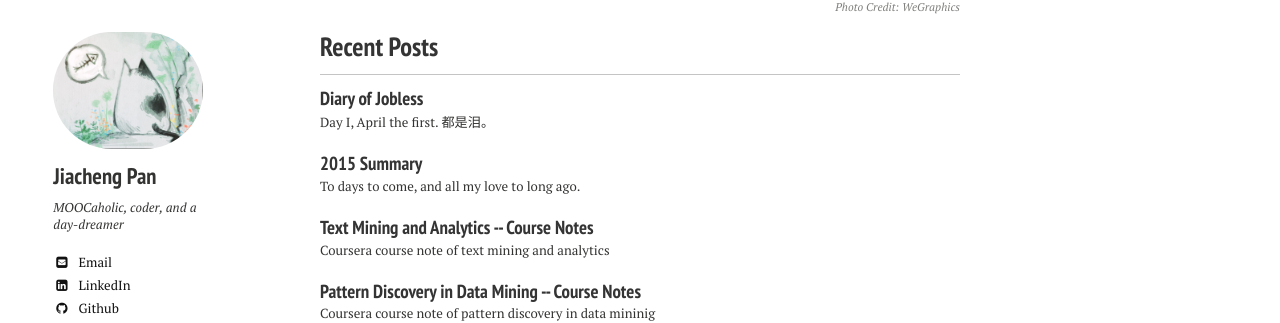
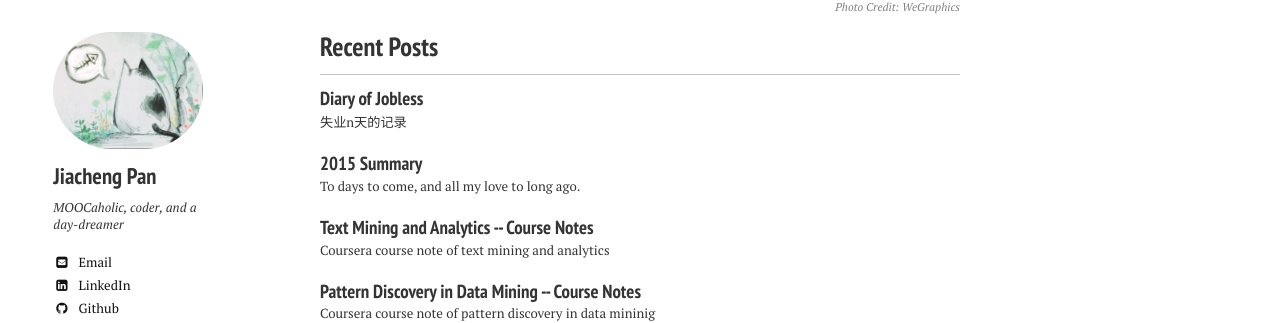
Before and after one commit to jiachengpan/jiachengpan.github.io, a Jekyll site: the page built from index.md, in a window 1280 px wide. Shown: the part 426-749 px from the top of the page. Built offline with Jekyll 4.4.1, drawn with Linux system fonts in a browser that asks for light colours.

Commit message:
add excerpt

```diff
--- a/_posts/2016-04-01-diary-of-jobless.markdown
+++ b/_posts/2016-04-01-diary-of-jobless.markdown
@@ -3,8 +3,8 @@ layout: post
 title: Diary of Jobless
 modified:
 categories:
-excerpt:
-tags: []
+excerpt: 失业n天的记录
+tags: [diary]
 image:
   feature:
 date: 2016-04-01T10:27:52+08:00
```
